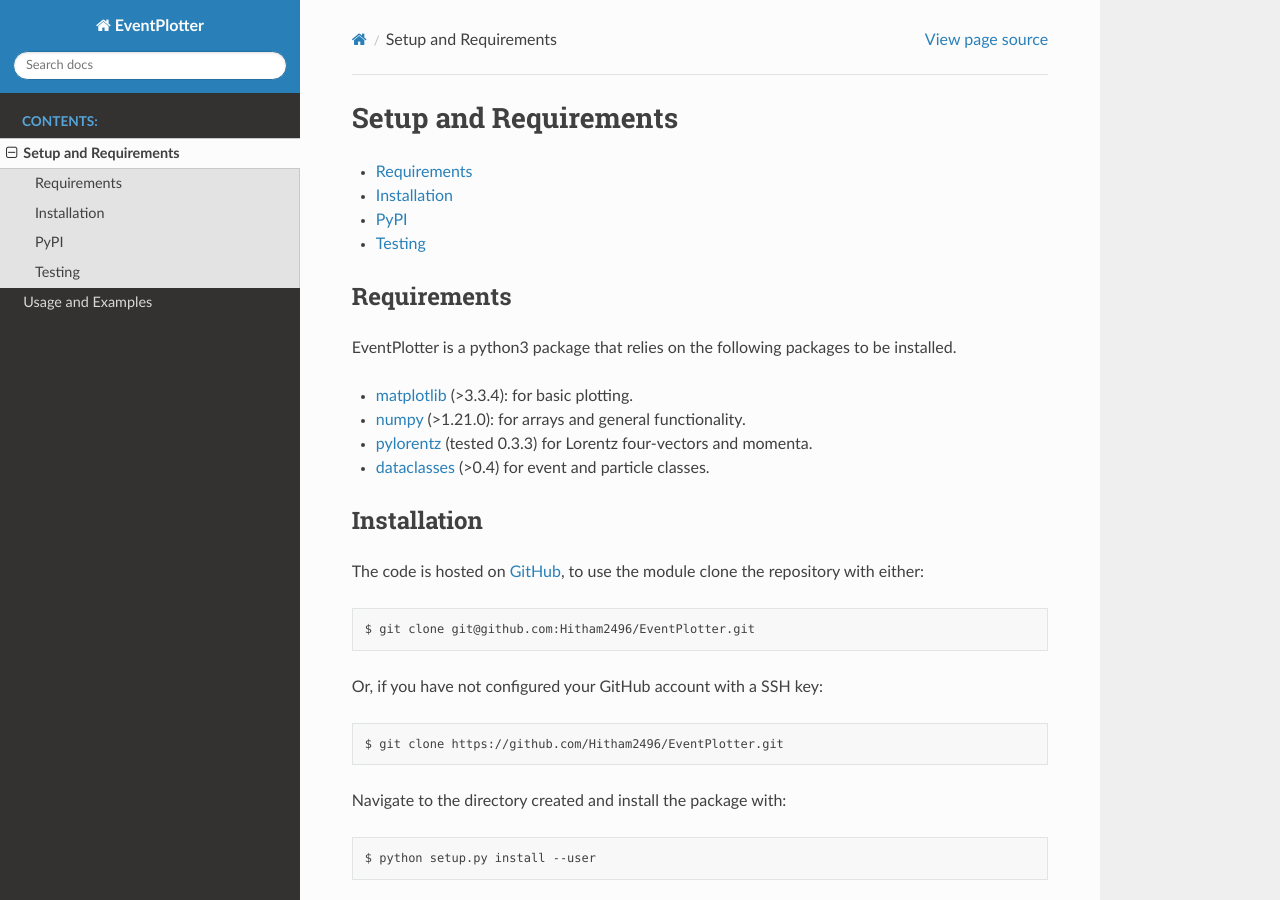
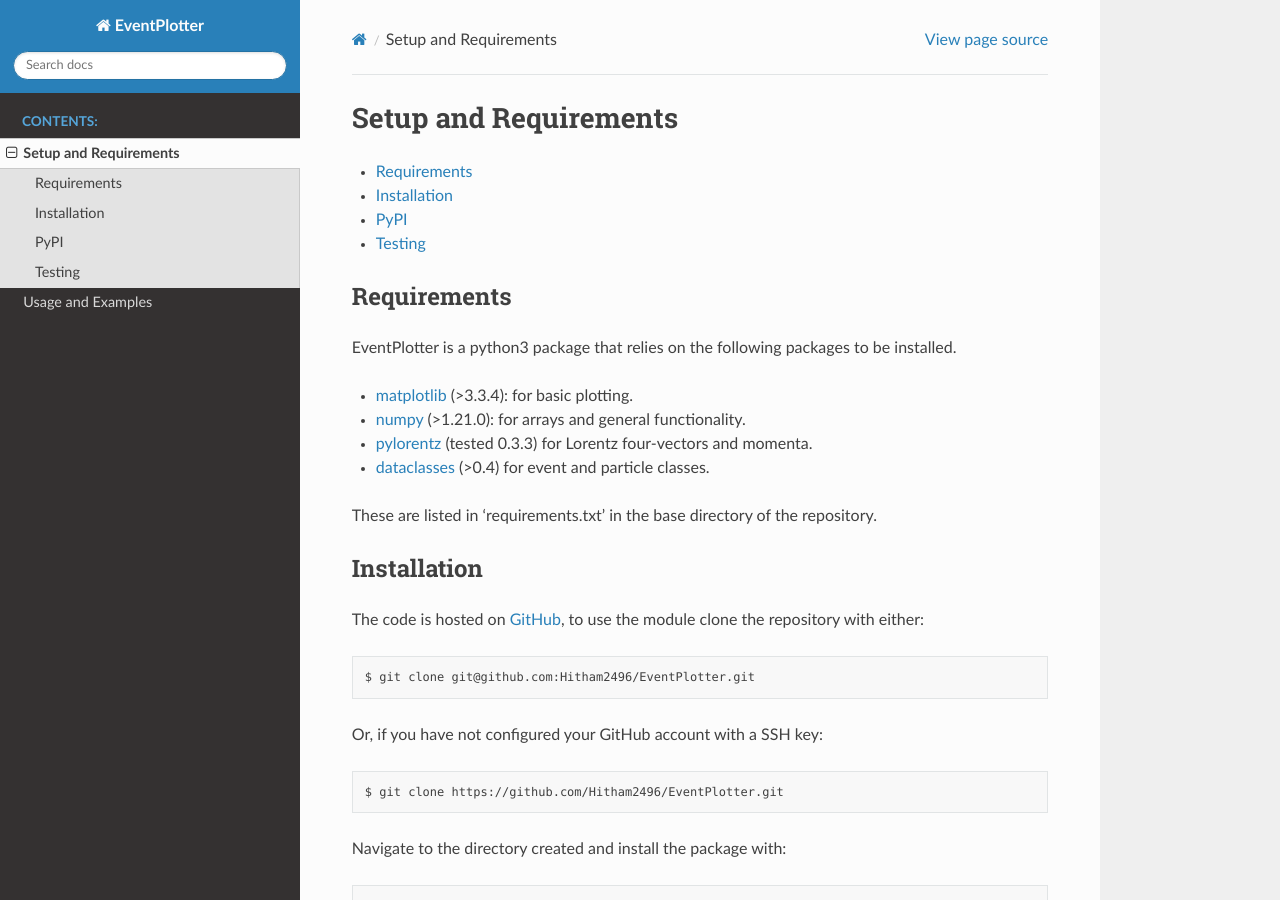
Before and after one commit to Hitham2496/EventPlotter, a Sphinx documentation site: the page built from docs/setup.rst, in a window 1280 px wide and 900 px high. Built offline with Sphinx 7.4.7 and the Read the Docs theme 2.0.0, drawn with Linux system fonts in a browser that asks for light colours; pages that are not in the unit, such as notebooks, are missing from menus.

Commit message:
Add note on requirements.txt to setup page of documentation

```diff
--- a/docs/setup.rst
+++ b/docs/setup.rst
@@ -23,6 +23,7 @@
 
 - `dataclasses <https://docs.python.org/3/library/dataclasses.html#module-dataclasses>`_ (>0.4) for event and particle classes.
 
+These are listed in 'requirements.txt' in the base directory of the repository.
 
 Installation
 ============
```
